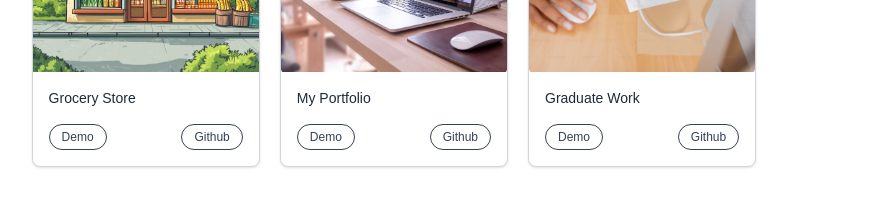
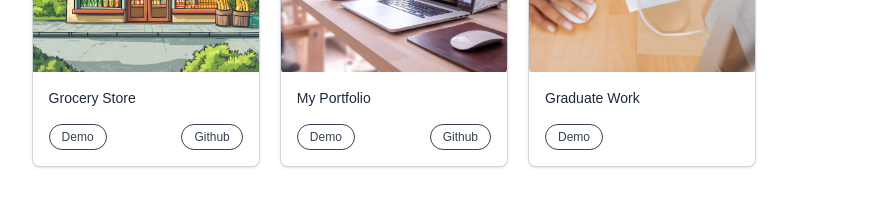
Before and after one commit to priyankatayi/portfolio, a Next.js app: page / in a window 1280 px wide. Shown: the part 2940-3154 px from the top of the page, without its empty margins (122-1007 px from the left). Built offline with nearby package versions, Linux system fonts and the light colour scheme; a web font is replaced by a local one.

Commit message:
fixed the link

```diff
--- a/app/components/Portfolio.jsx
+++ b/app/components/Portfolio.jsx
@@ -61,6 +61,7 @@ function Portfolio() {
                 >
                   Demo
                 </a>
+                {project.codeUrl && (
                   <a
                     href={project.codeUrl}
                     target="_blank"
@@ -69,6 +70,7 @@ function Portfolio() {
                   >
                     Github
                   </a>
+                )}
               </div>
             </div>
           </motion.div>
```
Lines whose indentation alone changed are shown as unchanged.
